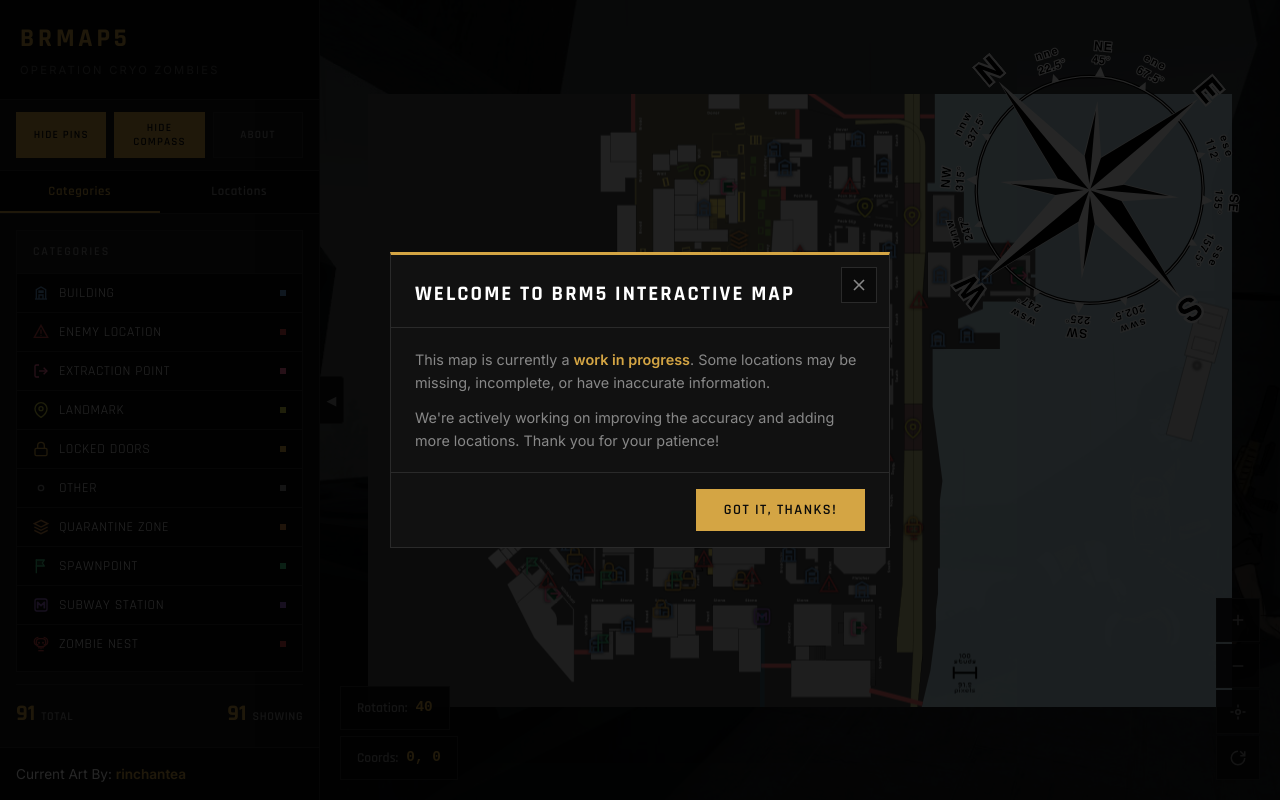
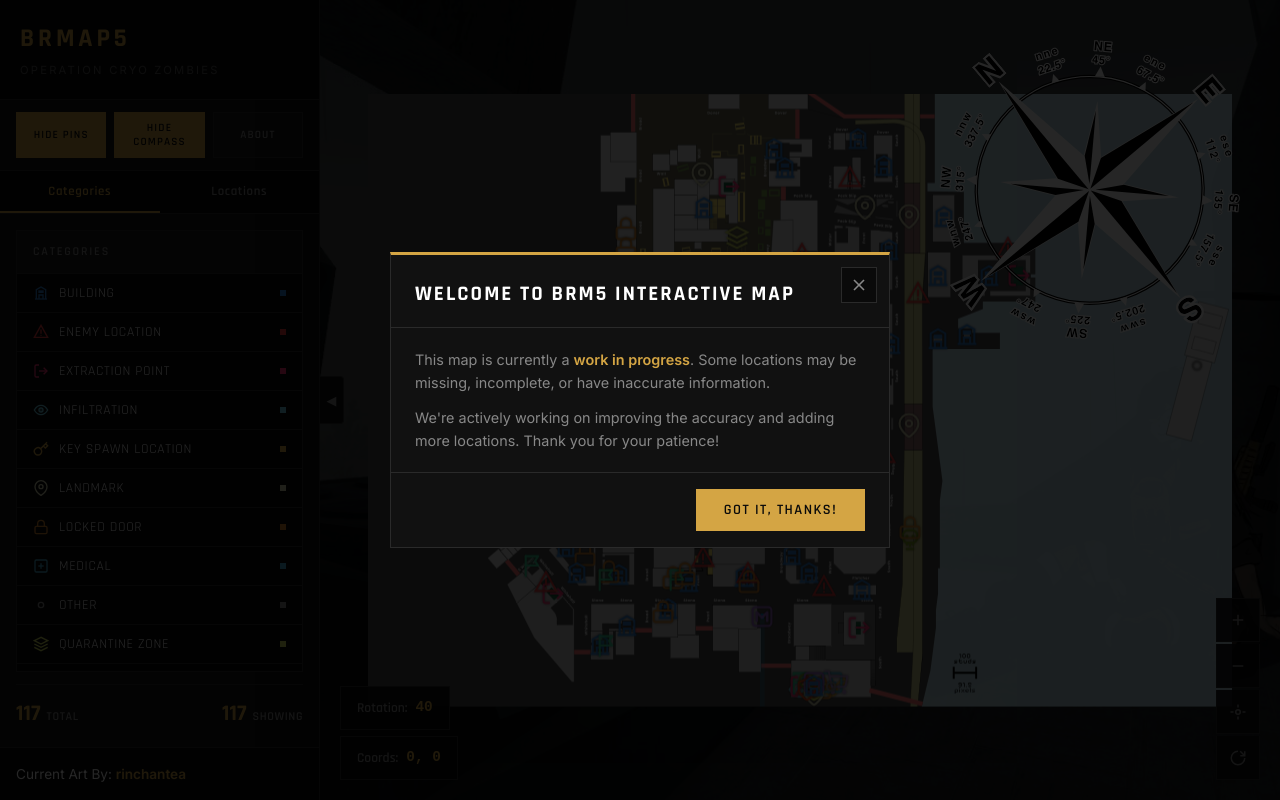
Before and after one commit to bloker0000/brm5Map, a React (Vite) app: page / in a window 1280 px wide. Built offline with nearby package versions, Linux system fonts and the light colour scheme; no server answers.

Commit message:
First massive locations update + small project data changes

```diff
--- a/icon-preview.html
+++ b/icon-preview.html
@@ -75,7 +75,7 @@
     <rect x="3" y="11" width="18" height="11" rx="2" ry="2"/>
     <path d="M7 11V7a5 5 0 0 1 10 0v4"/>
   </svg>
-  <div class="name"><span class="color-dot" style="background:#d4a544"></span>Locked Doors</div>
+  <div class="name"><span class="color-dot" style="background:#d4a544"></span>Locked Door</div>
 </div>
 
 <div class="card">
--- a/src/components/AdminPanel.tsx
+++ b/src/components/AdminPanel.tsx
@@ -13,7 +13,7 @@
   'Enemy Location',
   'Zombie Nest',
   'Key Spawn Location',
-  'Locked Doors',
+  'Locked Door',
   'Quarantine Zone',
   'Medical',
   'Shop',
--- a/src/components/ChangelogModal.tsx
+++ b/src/components/ChangelogModal.tsx
@@ -20,7 +20,7 @@
       'Added category icons on map pins, each category now displays its own SVG icon instead of a colored dot',
       'Icons stay upright when rotating the map',
       'Renamed "Enemy Outpost" category to "Enemy Location"',
-      'Renamed "Key Use Location" category to "Locked Doors"',
+      'Renamed "Key Use Location" category to "Locked Door"',
       'Added new "Infiltration" category with eye icon',
       'Added new "Raid" category with shield icon',
       'Improved map pan/zoom performance significantly.. GPU-accelerated rendering, pins no longer re-render during drag',
--- a/src/components/Icons.tsx
+++ b/src/components/Icons.tsx
@@ -59,8 +59,6 @@
 export function ZombieNestIcon({ size = 16, color = 'currentColor', className }: IconProps) {
   return (
     <svg width={size} height={size} viewBox="0 0 24 24" fill="none" stroke={color} strokeWidth="2" className={className}>
-      <path d="M8 2C4.5 2 2 5 2 8.5c0 2 .8 3.5 2 4.5H8" />
-      <path d="M16 2c3.5 0 6 3 6 6.5 0 2-.8 3.5-2 4.5H16" />
       <rect x="5" y="4" width="14" height="12" rx="5" />
       <circle cx="9" cy="10" r="1.5" fill={color} stroke="none" />
       <circle cx="15" cy="10" r="1.5" fill={color} stroke="none" />
@@ -78,7 +76,7 @@
   );
 }
 
-export function LockedDoorsIcon({ size = 16, color = 'currentColor', className }: IconProps) {
+export function LockedDoorIcon({ size = 16, color = 'currentColor', className }: IconProps) {
   return (
     <svg width={size} height={size} viewBox="0 0 24 24" fill="none" stroke={color} strokeWidth="2" className={className}>
       <rect x="3" y="11" width="18" height="11" rx="2" ry="2" />
@@ -226,7 +224,7 @@
   'Enemy Location': EnemyLocationIcon,
   'Zombie Nest': ZombieNestIcon,
   'Key Spawn Location': KeySpawnLocationIcon,
-  'Locked Doors': LockedDoorsIcon,
+  'Locked Door': LockedDoorIcon,
   'Quarantine Zone': QuarantineZoneIcon,
   'Medical': MedicalIcon,
   'Shop': ShopIcon,
--- a/src/components/MapPin.css
+++ b/src/components/MapPin.css
@@ -81,7 +81,7 @@
   opacity: 0.9;
   transform: rotate(var(--pin-rotation, 0deg)) scale(1);
   transition: transform 0.15s ease, opacity 0.15s ease;
-  filter: drop-shadow(0 0 1.5px rgba(0, 0, 0, 0.9));
+  filter: drop-shadow(0 0 1px rgba(0, 0, 0, 0.5));
 }
 
 .map-pin:hover .pin-icon,
--- a/src/components/MapPin.tsx
+++ b/src/components/MapPin.tsx
@@ -18,7 +18,7 @@
 
 export const MapPin = memo(function MapPin({ location, isHovered, isSelected, onHover, onClick, scale, rotation, isDraggable, onDrag }: MapPinProps) {
   const color = CATEGORY_COLORS[location.category];
-  const pinSize = 20;
+  const pinSize = 25;
   const isDraggingRef = useRef(false);
   const dragStartRef = useRef({ x: 0, y: 0, locX: 0, locY: 0 });
   const pinRef = useRef<HTMLDivElement>(null);
--- a/src/types/location.ts
+++ b/src/types/location.ts
@@ -5,7 +5,7 @@
   | 'Enemy Location'
   | 'Zombie Nest'
   | 'Key Spawn Location'
-  | 'Locked Doors'
+  | 'Locked Door'
   | 'Quarantine Zone'
   | 'Medical'
   | 'Shop'
@@ -42,19 +42,19 @@
 }
 
 export const CATEGORY_COLORS: Record<LocationCategory, string> = {
-  'Spawnpoint': '#44cc88',
-  'Building': '#6699cc',
-  'Extraction Point': '#ff6b9d',
-  'Enemy Location': '#cc4444',
-  'Zombie Nest': '#cc4444',
+  'Spawnpoint': '#35d497',
+  'Building': '#2d80d3',
+  'Extraction Point': '#fa3073',
+  'Enemy Location': '#eb3a3a',
+  'Zombie Nest': '#759c1a',
   'Key Spawn Location': '#d4a544',
-  'Locked Doors': '#d4a544',
-  'Quarantine Zone': '#cc8844',
+  'Locked Door': '#cc812b',
+  'Quarantine Zone': '#d2df60',
   'Medical': '#44aacc',
   'Shop': '#aa88cc',
-  'Landmark': '#cccc44',
+  'Landmark': '#d8d8b1',
   'Subway Station': '#9966cc',
-  'Infiltration': '#5599dd',
-  'Raid': '#dd5555',
+  'Infiltration': '#6ac9e0',
+  'Raid': '#e74818',
   'Other': '#888888',
 };
```
Also changed, not shown: src/data/brm5-locations.json.
